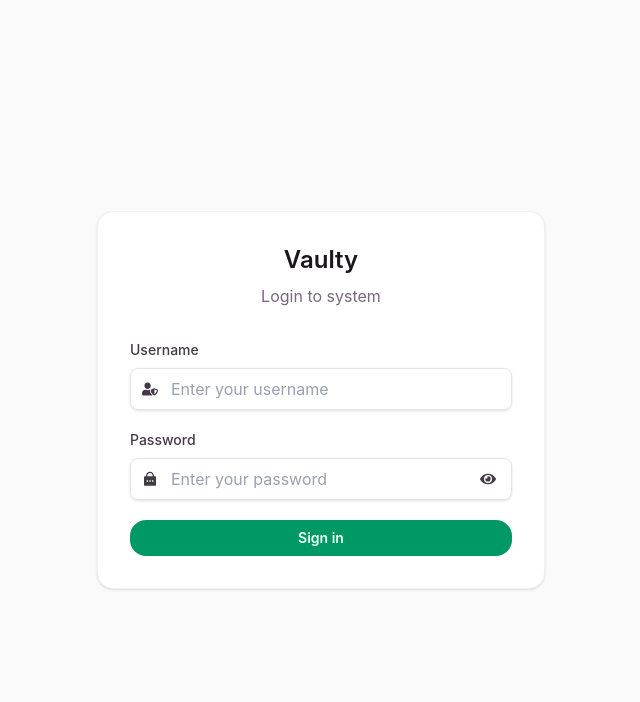
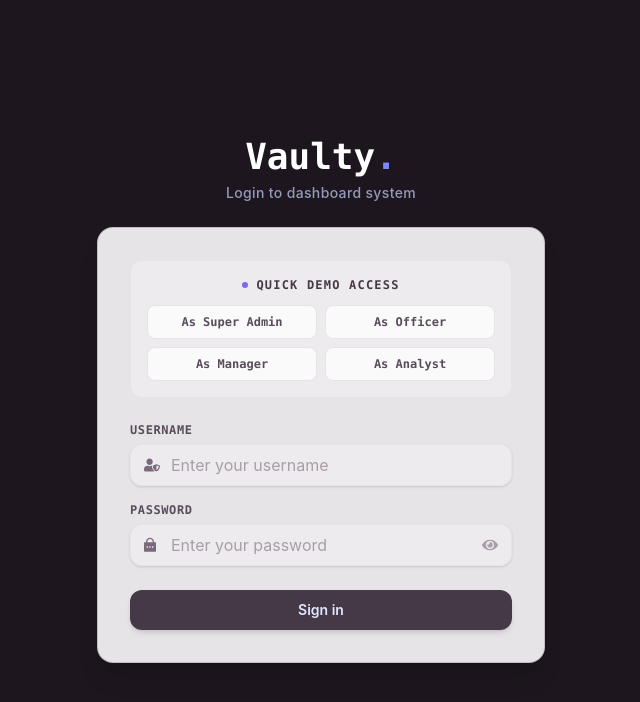
Before and after one commit to ravion223/Vaulty, a React (Vite) app in the folder frontend/: page /login in a window 1280 px wide. Shown: the top 702 px of the page, without its empty margins (319-959 px from the left). Built offline with nearby package versions, Linux system fonts and the light colour scheme.

Commit message:
feat: integrate multi-role quick demo access

```diff
--- a/frontend/src/pages/LoginPage.jsx
+++ b/frontend/src/pages/LoginPage.jsx
@@ -15,6 +15,26 @@ const LoginPage = () => {
     const [showPassword, setShowPassword] = useState(false);
 
     const navigate = useNavigate();
+
+    const handleAdminDemoLogin = () => {
+        setUsername('demo_admin');
+        setPassword('VaultyAdmin2026!');
+    }
+
+    const handleOfficerDemoLogin = () => {
+        setUsername('demo_officer');
+        setPassword('VaultyOfficer2026!');
+    }
+
+    const handleManagerDemoLogin = () => {
+        setUsername('demo_manager');
+        setPassword('VaultyManager2026!');
+    }
+
+    const handleAnalystDemoLogin = () => {
+        setUsername('demo_analyst');
+        setPassword('VaultyAnalyst2026!');
+    }
 
     const handleLogin = async (e) => {
         e.preventDefault();
@@ -44,64 +64,119 @@ const LoginPage = () => {
         };
     }
     return (
-        <div className="min-h-screen bg-mauve-50 flex items-center justify-center p-4">
-            <div className="bg-white p-8 rounded-2xl shadow-sm border border-mauve-100 w-full max-w-md">
-                <div className="text-center mb-8">
-                    <h1 className="text-2xl font-semibold text-mauve-900 mb-2">
-                        Vaulty
+        <div className="min-h-screen bg-mauve-900 flex flex-col items-center justify-center p-4 selection:bg-indigo-500 selection:text-white">
+
+                <div className="text-center mb-6">
+                    <h1 className="text-4xl font-extrabold text-white mb-1.5 font-mono tracking-light">
+                        Vaulty<span className="text-indigo-400">.</span>
                     </h1>
-                    <p>
-                        Login to system
+                    <p className='text-sm text-indigo-200/70 font-medium tracking-wide'>
+                        Login to dashboard system
                     </p>
                 </div>
+
+            <div className="bg-mauve-200 p-8 rounded-2xl shadow-xl border border-mauve-800/20 w-full transition-all max-w-md duration-300">
+                <div className='mb-6 p-4 bg-mauve-50/30 border border-mauve-200 rounded-xl'>
+                    <div className="flex items-center gap-2 mb-3 justify-center">
+                        <span className="w-1.5 h-1.5 rounded-full bg-indigo-600 animate-pulse"></span>
+                        <h3 className="text-xs uppercase tracking-widest font-bold text-mauve-700 font-mono">
+                            Quick Demo Access
+                        </h3>
+                    </div>
+                    <div className='grid grid-cols-2 gap-2'>
+                        <button
+                            onClick={handleAdminDemoLogin}
+                            className={`py-2 px-3 text-xs font-mono font-semibold rounded-lg border transition-all duration-200 text-center cursor-pointer ${
+                                username === 'demo_admin'
+                                    ? "bg-mauve-700 text-white border-mauve-900 shadow-sm"
+                                    : "bg-mauve-50 text-mauve-600 border-mauve-200 hover:bg-mauve-100 hover:text-mauve-900"
+                            }`}
+                        >
+                            As Super Admin
+                        </button>
+                        <button
+                            onClick={handleOfficerDemoLogin}
+                            className={`py-2 px-3 text-xs font-mono font-semibold rounded-lg border transition-all duration-200 text-center cursor-pointer ${
+                                username === 'demo_officer'
+                                    ? "bg-mauve-700 text-white border-mauve-900 shadow-sm"
+                                    : "bg-mauve-50 text-mauve-600 border-mauve-200 hover:bg-mauve-100 hover:text-mauve-900"
+                            }`}
+                        >
+                            As Officer
+                        </button>
+                        <button
+                            onClick={handleManagerDemoLogin}
+                            className={`py-2 px-3 text-xs font-mono font-semibold rounded-lg border transition-all duration-200 text-center cursor-pointer ${
+                                username === 'demo_manager'
+                                    ? "bg-mauve-700 text-white border-mauve-900 shadow-sm"
+                                    : "bg-mauve-50 text-mauve-600 border-mauve-200 hover:bg-mauve-100 hover:text-mauve-900"
+                            }`}
+                        >
+                            As Manager
+                        </button>
+                        <button
+                            onClick={handleAnalystDemoLogin}
+                            className={`py-2 px-3 text-xs font-mono font-semibold rounded-lg border transition-all duration-200 text-center cursor-pointer ${
+                                username === 'demo_analyst'
+                                    ? "bg-mauve-700 text-white border-mauve-900 shadow-sm"
+                                    : "bg-mauve-50 text-mauve-600 border-mauve-200 hover:bg-mauve-100 hover:text-mauve-900"
+                            }`}
+                        >
+                            As Analyst
+                        </button>
+                    </div>
+                </div>
                 {error && (
-                    <div className="mb-6 p-3 bg-red-50 text-red-600 rounded-lg text-sm font-medium border border-red-100">
+                    <div className="mb-6 p-3 bg-red-50 text-red-600 rounded-lg text-sm font-medium border border-red-100 flex items-center gap-2">
+                        <span className="w-1.5 h-1.5 rounded-full bg-red-500"></span>
                         { error }
                     </div>
                 )}
-                <form onSubmit={handleLogin} className="space-y-5">
+                <form onSubmit={handleLogin} className="space-y-4">
                     <div>
-                        <label className="block mb-2 text-sm font-medium text-mauve-700">
+                        <label className="block mb-1.5 text-xs font-bold uppercase tracking-wider text-mauve-600 font-mono">
                             Username
                         </label>
-                        <div className="relative w-full max-w-sm">
-                            <div className="absolute inset-y-0 left-0 pl-3 flex items-center pointer-events-none">
-                                <FaUserShield className="text-mauve-700" />
+                        <div className="relative w-full">
+                            <div className="absolute inset-y-0 left-0 pl-3.5 flex items-center pointer-events-none">
+                                <FaUserShield className="text-mauve-500" />
                             </div>
                             <input
                                 type="text"
                                 value={username}
                                 onChange={(e) => setUsername(e.target.value)}
                                 required
-                                className="w-full pl-10 pr-4 py-2 border border-mauve-200 rounded-lg
-                                    shadow-sm placeholder-gray-400 focus:outline-none focus:ring-2
-                                    focus:ring-emerald-500 transition-colors duration-300 ease-in-out"
+                                className="w-full pl-10 pr-4 py-2 border border-mauve-200 rounded-xl
+                                    shadow-sm placeholder-mauve-400 focus:outline-none focus:ring-2
+                                    focus:ring-indigo-500 transition-colors duration-300 ease-in-out
+                                    bg-mauve-50/30 text-mauve-900"
                                 placeholder="Enter your username"
                             />
                         </div>
                     </div>
                     <div>
-                        <label className="block mb-2 text-sm font-medium text-mauve-700">
+                        <label className="block mb-1.5 text-xs font-bold uppercase tracking-wider text-mauve-600 font-mono">
                             Password
                         </label>
-                        <div className="relative w-full max-w-sm">
+                        <div className="relative w-full">
                             <div className="absolute inset-y-0 left-0 pl-3 flex items-center pointer-events-none">
-                                <RiLockPasswordFill className="text-mauve-700" />
+                                <RiLockPasswordFill className="text-mauve-500" />
                             </div>
                             <input
                                 type={showPassword ? "text" : "password"}
                                 value={password}
                                 onChange={(e) => setPassword(e.target.value)}
                                 required
-                                className="w-full pl-10 pr-4 py-2 border border-mauve-200 rounded-lg
-                                    shadow-sm placeholder-gray-400 focus:outline-none focus:ring-2
-                                    focus:ring-emerald-500 transition-colors duration-300 ease-in-out"
+                                className="w-full pl-10 pr-10 py-2 border border-mauve-200 rounded-xl
+                                    shadow-sm placeholder-mauve-400 focus:outline-none focus:ring-2
+                                    focus:ring-indigo-500 transition-colors duration-300 ease-in-out
+                                    bg-mauve-50/30 text-mauve-900"
                                 placeholder="Enter your password"
                             />
                             <button
                                 type="button"
                                 onClick={() => setShowPassword(!showPassword)}
-                                className="absolute inset-y-0 right-4 text-mauve-700 hover:text-emerald-600 transition-colors"
+                                className="absolute inset-y-0 right-0 pr-3.5 flex items-center text-mauve-400 hover:text-indigo-600 transition-colors cursor-pointer"
                             >
                                 {showPassword ? <FaEyeSlash /> : <FaEye />}
                             </button>
@@ -110,10 +185,11 @@ const LoginPage = () => {
                     <button
                         type="submit"
                         disabled={loading}
-                        className="w-full bg-emerald-600 text-emerald-50
-                        px-4 py-2 font-semibold text-sm rounded-2xl
-                        hover:bg-emerald-500 transition-colors duration-300
-                        disabled:opacity-70 disabled:cursor-not-allowed"
+                        className="w-full mt-2 bg-mauve-700 text-indigo-100
+                        px-4 py-2.5 font-semibold text-sm rounded-xl
+                        hover:bg-mauve-600 transition-colors duration-300
+                        disabled:opacity-70 disabled:cursor-not-allowed shadow-md cursor-pointer
+                        "
                     >
                         {loading ? "Login..." : 'Sign in'}
                     </button>
```
